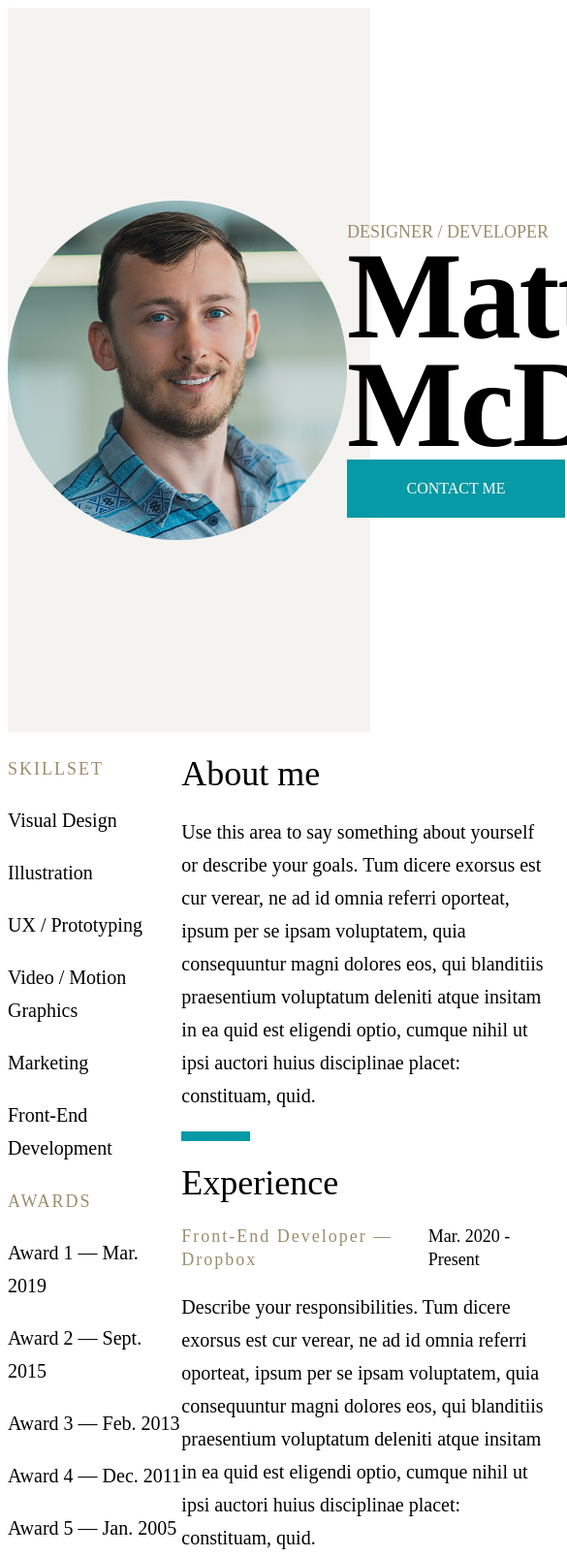
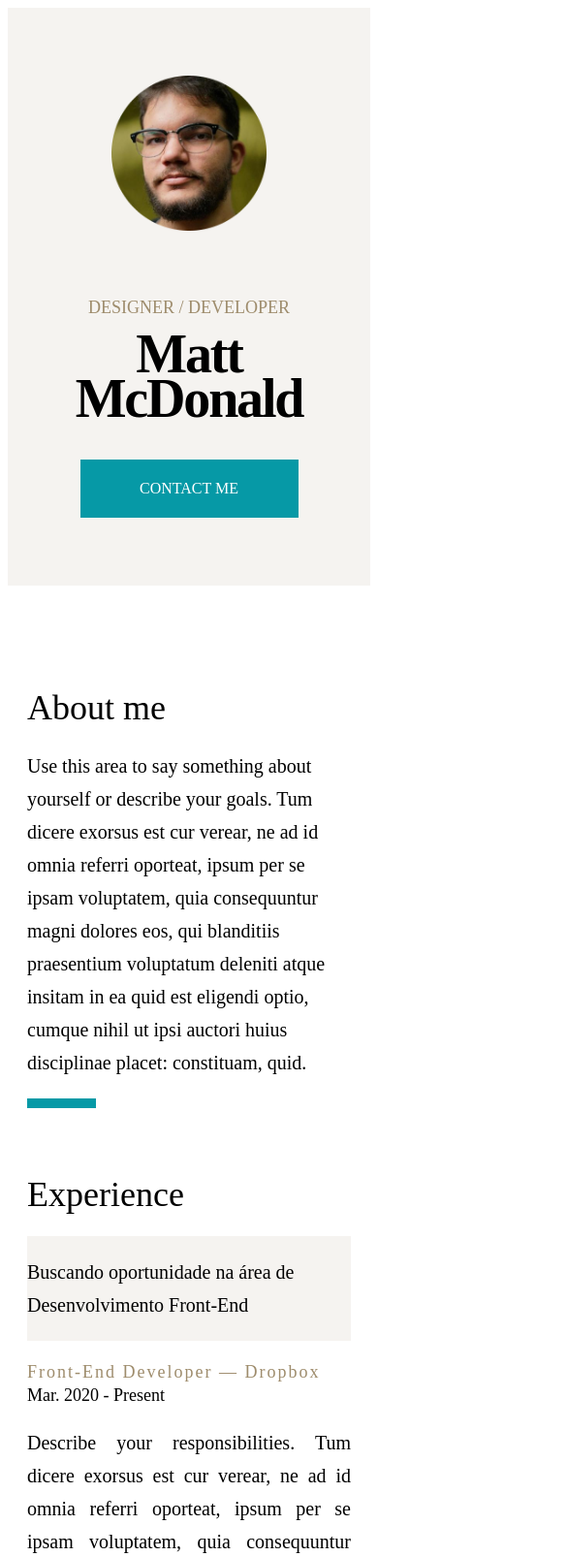
Before and after one commit to Gabriel-M-Medeiros/gabriel-medeiros, a plain HTML site: page index.html in a window 390 px wide. Shown: the top 1606 px of the page at 97% size, 585 px wide, since content can reach past the window. Drawn offline with Linux system fonts and the light colour scheme.

Commit message:
Configurações mobile e outros ajustes

```diff
--- a/index.html
+++ b/index.html
@@ -9,7 +9,7 @@
 <body>
     <div class="container">
         <div class="header">
-            <div class="image"><img src="images/image.png"></div>
+            <div class="image"><img src="images/perfil.png"></div>
             <div class="name">
                 <p>DESIGNER / DEVELOPER</p>
                 <h1>Matt McDonald</h1>
@@ -20,20 +20,20 @@
             <div class="left">
                 <div class="boxleft">
                     <p><span class="emphasis">SKILLSET</span></p>
-                    <p>Visual Design</p>
-                    <p>Illustration</p>
-                    <p>UX / Prototyping</p>
-                    <p>Video / Motion Graphics</p>
-                    <p>Marketing</p>
-                    <p>Front-End Development</p>
+                    <p class="nospace">Visual Design</p>
+                    <p class="nospace">Illustration</p>
+                    <p class="nospace">UX / Prototyping</p>
+                    <p class="nospace">Video / Motion Graphics</p>
+                    <p class="nospace">Marketing</p>
+                    <p class="nospace">Front-End Development</p>
                 </div>
                 <div class="boxleft">
-                    <p><span class="emphasis">AWARDS</span></p>
-                    <p>Award 1 — Mar. 2019</p>
-                    <p>Award 2 — Sept. 2015</p>
-                    <p>Award 3 — Feb. 2013</p>
-                    <p>Award 4 — Dec. 2011</p>
-                    <p>Award 5 — Jan. 2005</p>
+                    <p class="nospace"><span class="emphasis">AWARDS</span></p>
+                    <p class="nospace">Award 1 — Mar. 2019</p>
+                    <p class="nospace">Award 2 — Sept. 2015</p>
+                    <p class="nospace">Award 3 — Feb. 2013</p>
+                    <p class="nospace">Award 4 — Dec. 2011</p>
+                    <p class="nospace">Award 5 — Jan. 2005</p>
                 </div>
                 <div class="boxleft">
                     <p><span class="emphasis">CARRER TRAITS</span></p>
@@ -43,8 +43,8 @@
                     <p><b>Bold, yet practical</b> - I know when to push the boundaries vs. when to embrace simplicity to meet multiple deadlines.</p>
                 </div>
                 <div class="lrecentwork">
-                    <p><span class="emphasis">RECENT WORKS</span></p>
-                    <p><a href="" class="links">thedonut.co →</a> </p>
+                    <div class="lrw"><p><span class="emphasis">RECENT WORKS</span></p></div>
+                    <p><a href="" class="links">thedonut.co →</a></p>
                     <p><a href="" class="links">outboundengine.com →</a></p>
                     <p><a href="" class="links">rswalsh.com →</a></p>
                     <p><a href="" class="links">frondaustin.com →</a></p>
@@ -54,13 +54,14 @@
                 </div>
             </div>
             <div class="right">
-                <div class="aboutme">
+                <div class="boxright">
                     <p><span class="rtitle">About me</span></p>
                     <p>Use this area to say something about yourself or describe your goals.  Tum dicere exorsus est cur verear, ne ad id omnia referri oporteat, ipsum per se ipsam voluptatem, quia consequuntur magni dolores eos, qui blanditiis praesentium voluptatum deleniti atque insitam in ea quid est eligendi optio, cumque nihil ut ipsi auctori huius disciplinae placet: constituam, quid.</p>
                     <div class="eline"></div>
                 </div>
-                <div class="experience">
+                <div class="boxright">
                     <p><span class="rtitle">Experience</span></p>
+                    <div class="looking"><p>Buscando oportunidade na área de Desenvolvimento Front-End</p></div>
                     <div class="position">
                         <div class="ptitle">
                             <span class="emphasis">Front-End Developer — Dropbox</span>
@@ -90,8 +91,8 @@
                         <p>Describe your responsibilities.  Tum dicere exorsus est cur verear, ne ad id omnia referri oporteat, ipsum per se ipsam voluptatem, quia consequuntur magni dolores eos, qui blanditiis praesentium voluptatum deleniti atque insitam in ea quid est eligendi optio, cumque nihil ut ipsi auctori huius disciplinae placet: constituam, quid.</p>
                     </div>
                 </div>
-                <div class="education">
-                    <div class="eline"></div>
+                <div class="eline"></div>
+                <div class="boxright">
                     <div class="etext">
                         <span class="rtitle">Educação</span>
                         <div class="ptitle">
@@ -99,8 +100,8 @@
                             <span class="pdate">Graduated 2014</span>
                         </div>
                     </div>
-                    <div class="eline"></div>
                 </div>
+                <div class="eline"></div>
                 <div class="rrecentworks">
                     <span class="rtitle">Recent Works</span>
                     <p>Trabalhos desenvolvidos durante aprendizado no curso de Desenvolvedor front-end no Senai Barreto</p>
--- a/style/style.css
+++ b/style/style.css
@@ -63,10 +63,22 @@
 .left{
     width: 100%;
     max-width: 350px;
+    margin: 93px 0px 0px 0px;
 }
 .right{
     width: 100%;
     max-width: 639px;
+    margin: 83px 0px 0px 0px;
+}
+.nospace{
+    margin: 0px;
+}
+.looking{
+    background-color:  rgba(158, 140, 108, 0.1);
+    display: flex;
+    justify-content: center;
+    align-items: center;
+    margin: 20px 0px;
 }
 .emphasis{
     font-size: 18px;
@@ -74,6 +86,9 @@
     line-height: 24px;
     letter-spacing: 2px;
     /* inserir fonte: PT Sans Narrow */
+}
+.boxleft{
+    margin: 0px 0px 100px 0px;
 }
 .boxleft p{
     font-size: 20px;
@@ -111,6 +126,7 @@
     width: 71px;
     height: 10px;
     background-color: var(--primary);
+    margin: 0px 0px 66px 0px;
 }
 .portfolio{
     display: flex;
@@ -123,18 +139,25 @@
     font-size: 20px;
     letter-spacing: 0px;
     line-height: 34px;
+    margin: 0px;
     /* inserir fonte: PT Sans Narrow */
+}
+.footer{
+    margin: 39px 0px 0px 0px;
+    background-color:  rgba(158, 140, 108, 0.1);
 }
 .ftbox{
     display: flex;
     flex-direction: column;
     align-items: center;
+    margin: 177px 0px 68.18px 0px;
 }
 .ftbox h1{
     font-size: 66px;
     line-height: 82px;
     letter-spacing: 1.14px;
     color: var(--text);
+    margin: 0px 0px 44.22px 0px;
 }
 .fttext{
     font-size: 36px;
@@ -148,3 +171,97 @@
     display: flex;
     justify-content: space-between;
 }
+.boxright{
+    margin: 0px 0px 66px 0px;
+}
+.lrecentwork p{
+    margin: 0px;
+}
+.lrw{
+    height: 48px;
+}
+@media screen and (max-width: 1023px){
+    .header{
+        height: 596px;
+        display: flex;
+        flex-direction: column;
+    }
+    .image{
+        width: 100%;
+        max-width: 160px;
+        height: 100%;
+        max-height: 160px;
+
+    }
+    .image img{
+        width: 100%;
+
+    }
+    .name{
+        display: flex;
+        flex-direction: column;
+        align-items: center;
+        justify-content: space-between;
+    }
+    .name h1{
+        width: 100%;
+        max-width: 346px;
+        font-size: 56px;
+        line-height: 46px;
+        text-align: center;
+        margin: 14px 0px 40px 0px;
+    }
+    .main{
+        margin: 0px 20px;
+        display: flex;
+        flex-direction: column-reverse;
+    }
+    .portfolio{
+        display: flex;
+        flex-direction: column;
+        align-items: center;
+    }
+    .ptitle{
+        flex-direction: column;
+    }
+    .boxleft{
+        display: flex;
+        flex-direction: column;
+    }
+    .position p{
+        text-align: justify;
+    }
+    .ftbox{
+        display: flex;
+        flex-direction: column;
+        margin: 100px 0px;
+    }
+    .ftbox h1{
+        letter-spacing: -1.14px;
+        font-size: 40px;
+        text-align: center;
+        line-height: 50px;
+        margin: 0px 0px 40px 0px;
+    }
+    .fttext{
+        font-size: 20px;
+        line-height: 26px;
+        letter-spacing: 0px;
+    }
+    .socials{
+        margin: 65.68px 0px 0px 0px;
+    }
+    .links{
+        line-height: 30px;
+        font-size: 18px;
+        letter-spacing: 0px;
+    }
+    .boxleft p{
+        font-size: 18px;
+        line-height: 30px;
+    }
+    .astonmartin img{
+        width: 100%;
+        height: auto;
+    }
+}
```
Also changed, not shown: images/perfil.png (added).
